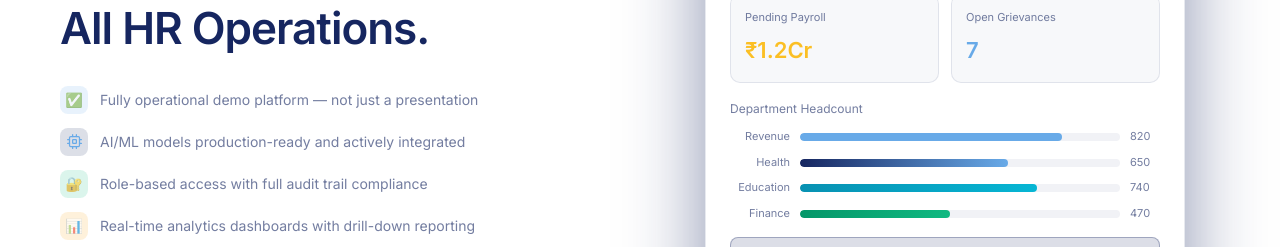
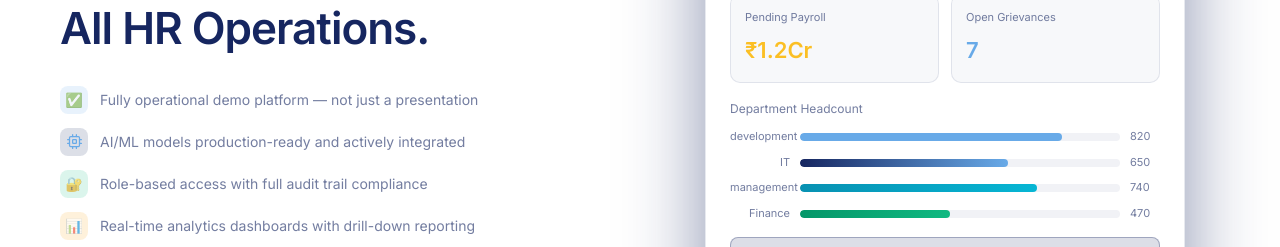
Before and after one commit to karanJQ/HRMS, a React (Vite) app in the folder hrms/: page / in a window 1280 px wide. Shown: the part 1120-1367 px from the top of the page. Built offline with nearby package versions, Linux system fonts and the light colour scheme; no server answers; the HTML template or start-up script is replaced by a standard one.

Commit message:
Update hardcoded departments in Landing and mockData

```diff
--- a/hrms/src/data/mockData.js
+++ b/hrms/src/data/mockData.js
@@ -21,8 +21,8 @@ export const payrollData = [
 ];
 
 export const leaveData = [
-  { id:'LV001', empId:'EMP001', name:'Rajesh Kumar Patel', type:'CL', from:'2025-03-10', to:'2025-03-12', days:3, reason:'Family Function', status:'Approved', approver:'HOD Education' },
-  { id:'LV002', empId:'EMP003', name:'Amit Desai', type:'ML', from:'2025-03-01', to:'2025-03-31', days:30, reason:'Medical Treatment', status:'Approved', approver:'HOD Revenue' },
+  { id:'LV001', empId:'EMP001', name:'Rajesh Kumar Patel', type:'CL', from:'2025-03-10', to:'2025-03-12', days:3, reason:'Family Function', status:'Approved', approver:'HOD development' },
+  { id:'LV002', empId:'EMP003', name:'Amit Desai', type:'ML', from:'2025-03-01', to:'2025-03-31', days:30, reason:'Medical Treatment', status:'Approved', approver:'HOD management' },
   { id:'LV003', empId:'EMP002', name:'Meena Sharma', type:'EL', from:'2025-04-05', to:'2025-04-10', days:6, reason:'Personal', status:'Pending', approver:'' },
   { id:'LV004', empId:'EMP005', name:'Vikram Singh', type:'CL', from:'2025-04-15', to:'2025-04-16', days:2, reason:'Personal work', status:'Pending', approver:'' }
 ];
@@ -55,14 +55,14 @@ export const aparData = [
 
 export const serviceBookEntries = {
   EMP001: [
-    { date:'2023-03-15', event:'Joining', details:'Joined as Junior Teacher at Govt School Mehsana', by:'HOD Education' },
+    { date:'2023-03-15', event:'Joining', details:'Joined as Junior Teacher at Govt School Mehsana', by:'HOD development' },
     { date:'2023-06-01', event:'Increment', details:'Annual Increment - Pay revised to Level-7 Step-2', by:'PAO' },
     { date:'2024-01-10', event:'Transfer', details:'Transferred to Ahmedabad - Order EDU/TRF/2024/001', by:'Dept Admin' },
     { date:'2024-06-01', event:'Increment', details:'Annual Increment - Pay revised to Level-8 Step-1', by:'PAO' },
     { date:'2025-01-15', event:'Training', details:'Completed DIKSHA Training - Cert: DK2025001', by:'Training Cell' }
   ],
   EMP004: [
-    { date:'2015-06-01', event:'Joining', details:'Joined as Teacher at Govt School Mehsana', by:'HOD Education' },
+    { date:'2015-06-01', event:'Joining', details:'Joined as Teacher at Govt School Mehsana', by:'HOD development' },
     { date:'2016-06-01', event:'Increment', details:'Annual Increment', by:'PAO' },
     { date:'2018-04-01', event:'Promotion', details:'Promoted to Senior Teacher - DPC Order 2018', by:'DPC Committee' },
     { date:'2022-06-01', event:'Promotion', details:'Promoted to Headmaster - DPC Order 2022', by:'DPC Committee' },
@@ -84,7 +84,7 @@ export const retirementList = [
 
 export const grievances = [
   { id:'GRV001', empId:'EMP003', name:'Amit Desai', dept:'sales', type:'Service Matter', subject:'Increment not given for FY 2023-24', date:'2025-02-15', status:'Under Review', assignedTo:'HR Dept', priority:'High' },
-  { id:'GRV002', empId:'EMP002', name:'Meena Sharma', dept:'IT', type:'Workplace Issue', subject:'Request for medical equipment at posting station', date:'2025-03-01', status:'Resolved', assignedTo:'HOD Health', priority:'Medium' },
+  { id:'GRV002', empId:'EMP002', name:'Meena Sharma', dept:'IT', type:'Workplace Issue', subject:'Request for medical equipment at posting station', date:'2025-03-01', status:'Resolved', assignedTo:'HOD IT', priority:'Medium' },
   { id:'GRV003', empId:'EMP001', name:'Rajesh Kumar Patel', dept:'development', type:'Transfer', subject:'Transfer to home district request', date:'2025-03-20', status:'Pending', assignedTo:'', priority:'Low' }
 ];
 
--- a/hrms/src/pages/Landing.jsx
+++ b/hrms/src/pages/Landing.jsx
@@ -76,10 +76,10 @@ export default function Landing() {
   const initialLogs = [
     { id: 1, time: '09:41', user: 'superadmin', what: 'logged in', detail: 'IP: 117.210.32.91 · Browser: Chrome 124', pill: 'login', pillText: 'LOGIN' },
     { id: 2, time: '09:44', user: 'hr_manager', what: 'updated employee record', detail: 'EMP00142 · Pay grade revised to Level-10', pill: 'edit', pillText: 'EDIT' },
-    { id: 3, time: '10:02', user: 'hr_staff', what: 'created onboarding record', detail: 'New employee: EMP00287 · Revenue Dept.', pill: 'create', pillText: 'CREATE' },
-    { id: 4, time: '10:18', user: 'dept_head', what: 'approved leave request', detail: 'EMP00093 · 5 days CL · 20–24 May 2025', pill: 'edit', pillText: 'APPROVE' },
-    { id: 5, time: '10:31', user: 'superadmin', what: 'deleted test user', detail: 'USR_TEST_004 · Reason: Demo cleanup', pill: 'delete', pillText: 'DELETE' },
-    { id: 6, time: '10:45', user: 'hr_manager', what: 'initiated APAR for FY 2024–25', detail: '14 employee records · Revenue Dept.', pill: 'create', pillText: 'INITIATE' },
+    { id: 3, time: '10:02', user: 'hr_staff', what: 'created onboarding record', detail: 'New employee: EMP00287 · development Dept.', pill: 'create', pillText: 'CREATE' },
+    { id: 4, time: '10:15', user: 'system', what: 'auto-approved leave', detail: 'EMP00192 · CL balance updated', pill: 'info', pillText: 'SYSTEM' },
+    { id: 5, time: '10:30', user: 'payroll_admin', what: 'generated pay slips', detail: 'management Dept. · 1,204 records', pill: 'update', pillText: 'UPDATE' },
+    { id: 6, time: '10:45', user: 'hr_manager', what: 'initiated APAR for FY 2024–25', detail: '14 employee records · development Dept.', pill: 'create', pillText: 'INITIATE' },
   ].reverse(); // reverse so newest is at the top (idx 0)
 
   useEffect(() => {
@@ -223,17 +223,17 @@ export default function Landing() {
                 <div style={{fontSize:12,color:'var(--muted)',marginBottom:10}}>Department Headcount</div>
                 <div className="chart-rows">
                   <div className="chart-row">
-                    <div className="chart-row-label">Revenue</div>
+                    <div className="chart-row-label">development</div>
                     <div className="chart-bar-wrap"><div className="chart-bar-fill" style={{width:'82%',background:'linear-gradient(90deg,#68aae8,#68aae8)'}}></div></div>
                     <div className="chart-row-val">820</div>
                   </div>
                   <div className="chart-row">
-                    <div className="chart-row-label">Health</div>
+                    <div className="chart-row-label">IT</div>
                     <div className="chart-bar-wrap"><div className="chart-bar-fill" style={{width:'65%',background:'linear-gradient(90deg,#162660,#68aae8)'}}></div></div>
                     <div className="chart-row-val">650</div>
                   </div>
                   <div className="chart-row">
-                    <div className="chart-row-label">Education</div>
+                    <div className="chart-row-label">management</div>
                     <div className="chart-bar-wrap"><div className="chart-bar-fill" style={{width:'74%',background:'linear-gradient(90deg,#0891b2,#06b6d4)'}}></div></div>
                     <div className="chart-row-val">740</div>
                   </div>
@@ -438,7 +438,7 @@ export default function Landing() {
                   </div>
                   <div className="ocr-field">
                     <div className="ocr-field-label">Department</div>
-                    <div className="ocr-field-value">Revenue Department</div>
+                    <div className="ocr-field-value">development Department</div>
                     <div className="ocr-confidence med">89%</div>
                   </div>
                   <div className="ocr-field">
@@ -516,9 +516,9 @@ export default function Landing() {
               <div className="donut-wrap">
                 <div className="donut" id="donut-chart"></div>
                 <div className="donut-labels">
-                  <div className="donut-label"><div className="donut-dot" style={{background:'#68aae8'}}></div><div className="donut-label-text">Revenue</div><div className="donut-label-pct" style={{color:'#68aae8'}}>42%</div></div>
-                  <div className="donut-label"><div className="donut-dot" style={{background:'#162660'}}></div><div className="donut-label-text">Education</div><div className="donut-label-pct" style={{color:'#68aae8'}}>26%</div></div>
-                  <div className="donut-label"><div className="donut-dot" style={{background:'#10b981'}}></div><div className="donut-label-text">Health</div><div className="donut-label-pct" style={{color:'#34d399'}}>13%</div></div>
+                  <div className="donut-label"><div className="donut-dot" style={{background:'#68aae8'}}></div><div className="donut-label-text">development</div><div className="donut-label-pct" style={{color:'#68aae8'}}>42%</div></div>
+                  <div className="donut-label"><div className="donut-dot" style={{background:'#162660'}}></div><div className="donut-label-text">management</div><div className="donut-label-pct" style={{color:'#68aae8'}}>26%</div></div>
+                  <div className="donut-label"><div className="donut-dot" style={{background:'#10b981'}}></div><div className="donut-label-text">IT</div><div className="donut-label-pct" style={{color:'#34d399'}}>13%</div></div>
                   <div className="donut-label"><div className="donut-dot" style={{background:'#f59e0b'}}></div><div className="donut-label-text">Others</div><div className="donut-label-pct" style={{color:'#fbbf24'}}>19%</div></div>
                 </div>
               </div>
```
